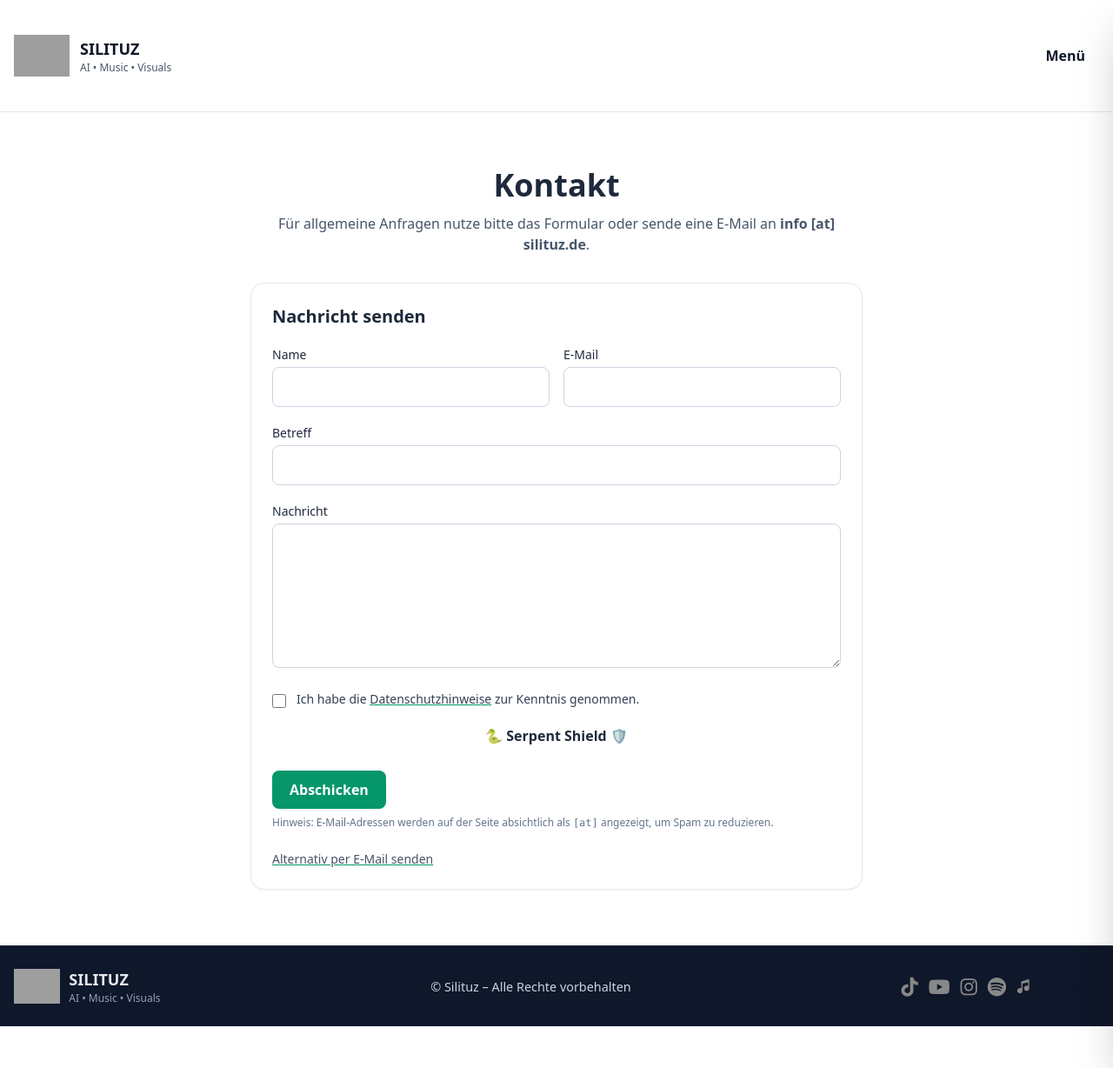
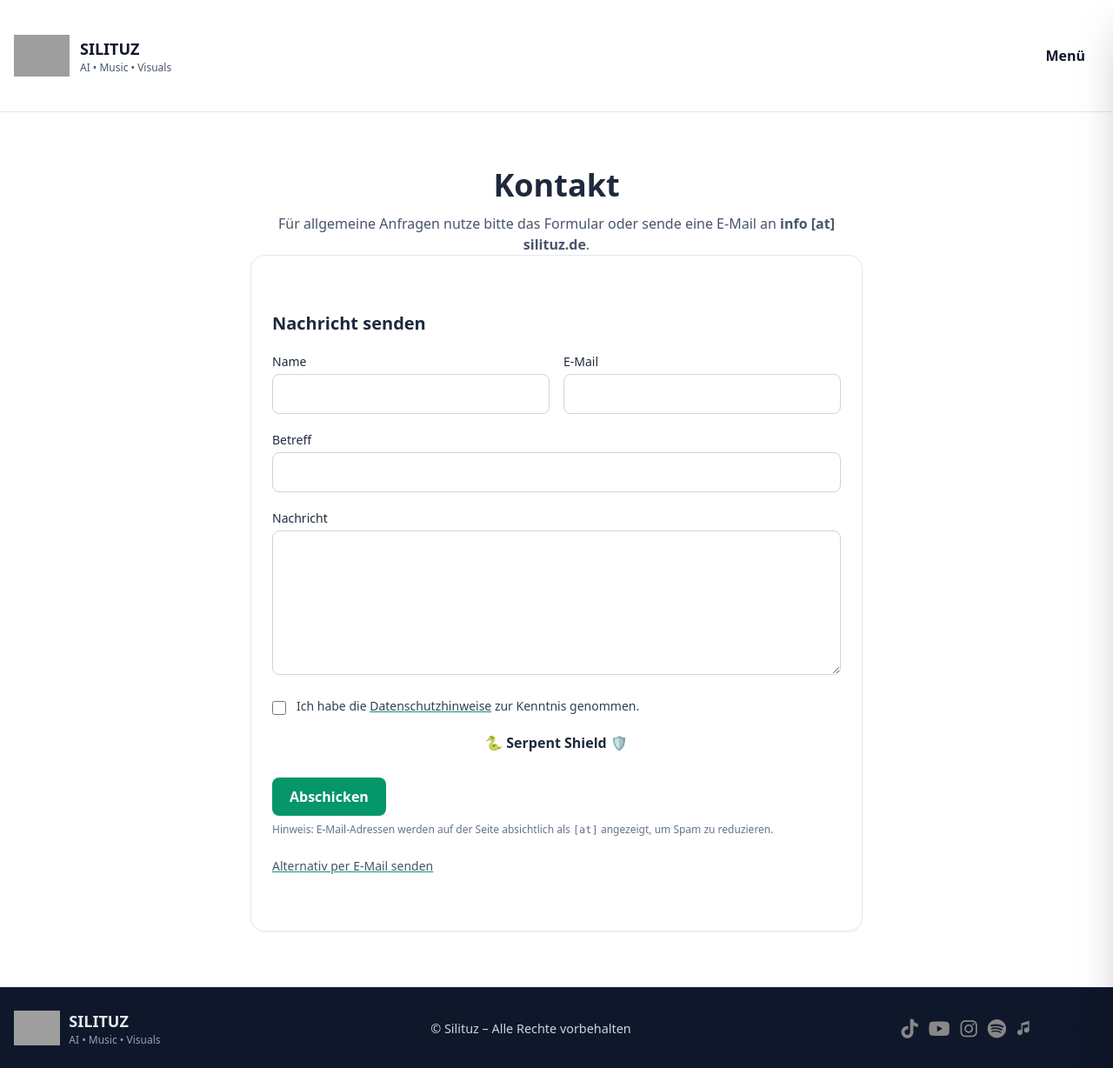
Before and after one commit to Silituz/silituz-website, a Jekyll site: the page built from contact.html, in a window 1280 px wide and 1228 px high. Shown: the whole window at 87% size. Built offline with Jekyll 4.4.1, drawn with Linux system fonts in a browser that asks for light colours; nearby versions of some CDN libraries; grey boxes are pictures that could not be loaded.

Commit message:
Update contact.html

```diff
--- a/contact.html
+++ b/contact.html
@@ -16,7 +16,7 @@ title: "Kontakt – SILITUZ"
       </section>
 
       <!-- Formular-Karte -->
-      <section class="mt-8 rounded-2xl border border-slate-200 bg-white p-6 shadow-sm">
+      <section class="py-16 rounded-2xl border border-slate-200 bg-white p-6 shadow-sm">
         <h2 class="text-xl font-bold mb-4">Nachricht senden</h2>
 
         <form
```
